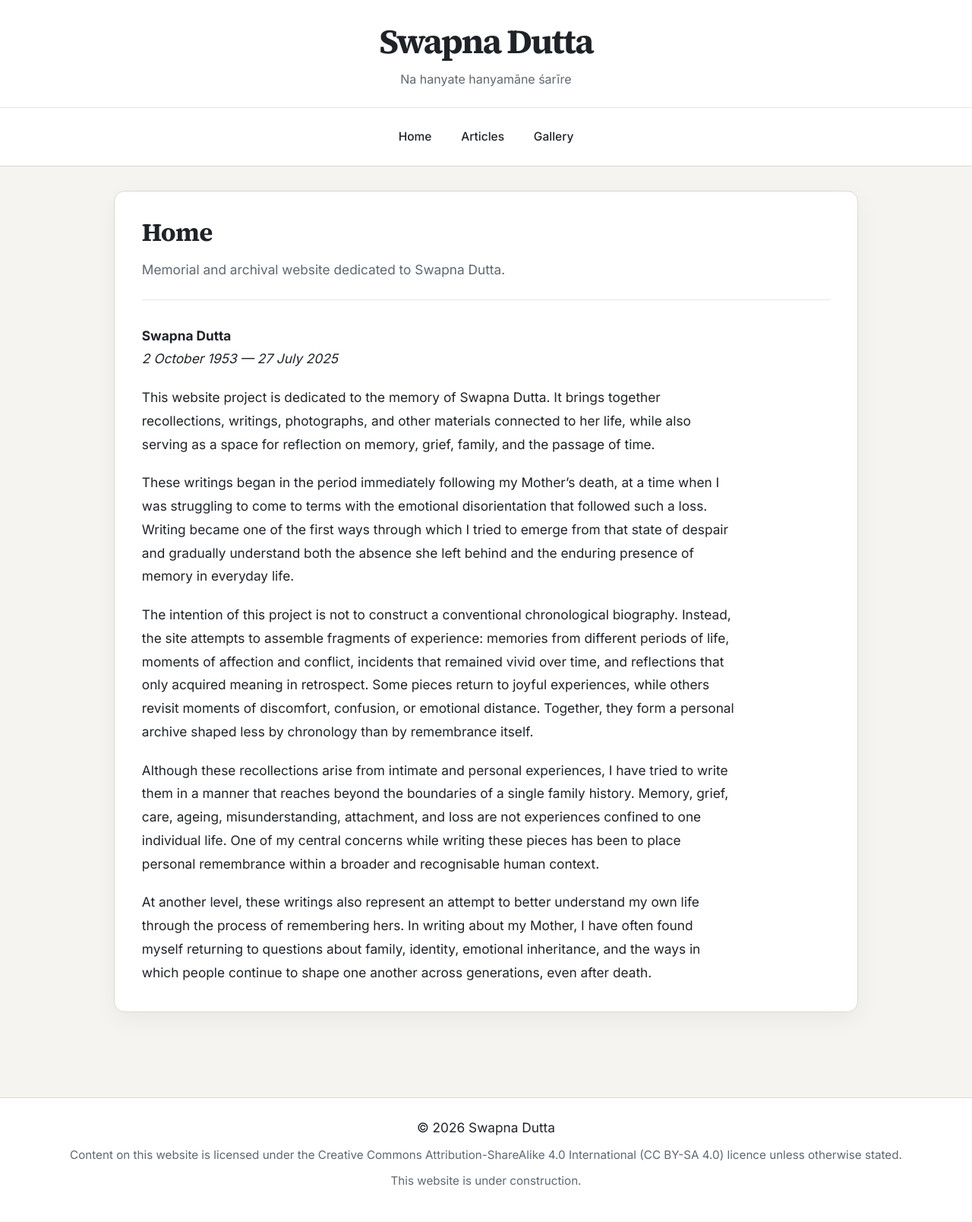
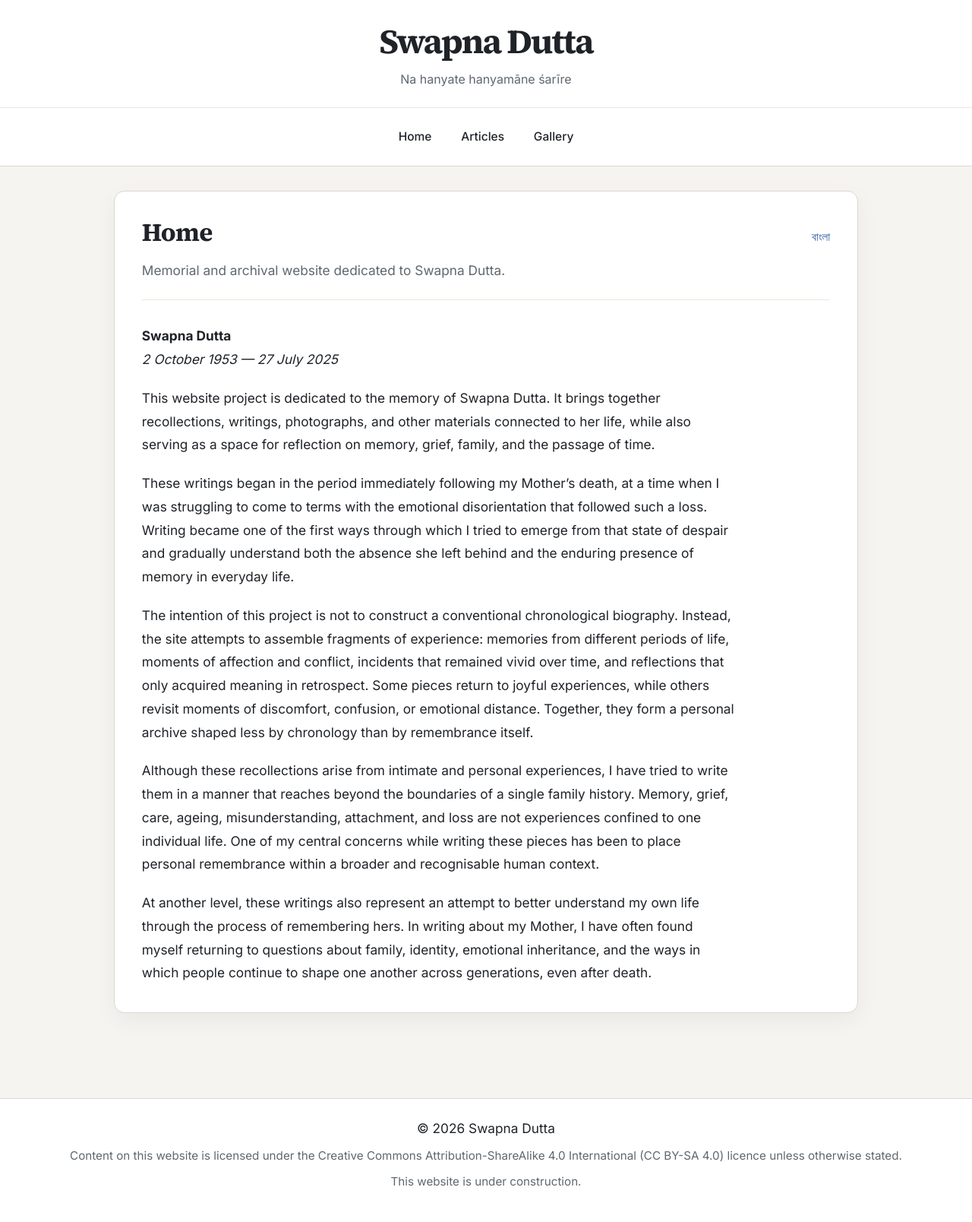
Before and after one commit to titodutta/swapnadutta, a Jekyll site: the page built from index.md, in a window 1280 px wide. Shown: the whole page at 76% size. Built offline with Jekyll 4.4.1, drawn with Linux system fonts in a browser that asks for light colours.

Commit message:
switcher

```diff
--- a/_layouts/default.html
+++ b/_layouts/default.html
@@ -26,7 +26,27 @@
       <article class="content-card">
         {% if page.title %}
         <header class="page-header">
-          <h1 class="page-title">{{ page.title }}</h1>
+          <div class="page-title-row">
+  <h1 class="page-title">{{ page.title }}</h1>
+
+  {% if page.url contains '/bn/' %}
+    <a
+      class="language-switcher"
+      href="{{ page.url | remove_first: '/bn' }}"
+      title="Read this page in English"
+      aria-label="Read this page in English">
+      English
+    </a>
+  {% else %}
+    <a
+      class="language-switcher"
+      href="/bn{{ page.url }}"
+      title="বাংলায় পড়ুন"
+      aria-label="Read this page in Bengali">
+      বাংলা
+    </a>
+  {% endif %}
+</div>
 
           {% if page.description %}
           <p class="page-description">{{ page.description }}</p>
--- a/assets/css/global.css
+++ b/assets/css/global.css
@@ -183,6 +183,30 @@ font-size: clamp(1.8rem, 1.2rem + 2vw, 3rem);
   font-weight: 700;
   line-height: 1.1;
   letter-spacing: -0.02em;
+}
+
+.page-title-row {
+  display: flex;
+  justify-content: space-between;
+  align-items: baseline;
+  gap: 1rem;
+}
+
+.language-switcher {
+  flex-shrink: 0;
+
+  color: var(--accent);
+
+  font-size: 0.95rem;
+  font-weight: 500;
+
+  text-decoration: none;
+  white-space: nowrap;
+}
+
+.language-switcher:hover,
+.language-switcher:focus-visible {
+  text-decoration: underline;
 }
 
 .page-description {
@@ -407,3 +431,16 @@ select:focus-visible {
     background: #fff !important;
   }
 }
+
+@media (max-width: 640px) {
+
+  .page-title-row {
+    flex-wrap: wrap;
+    gap: 0.5rem;
+  }
+
+  .language-switcher {
+    width: 100%;
+    text-align: right;
+  }
+}
```
